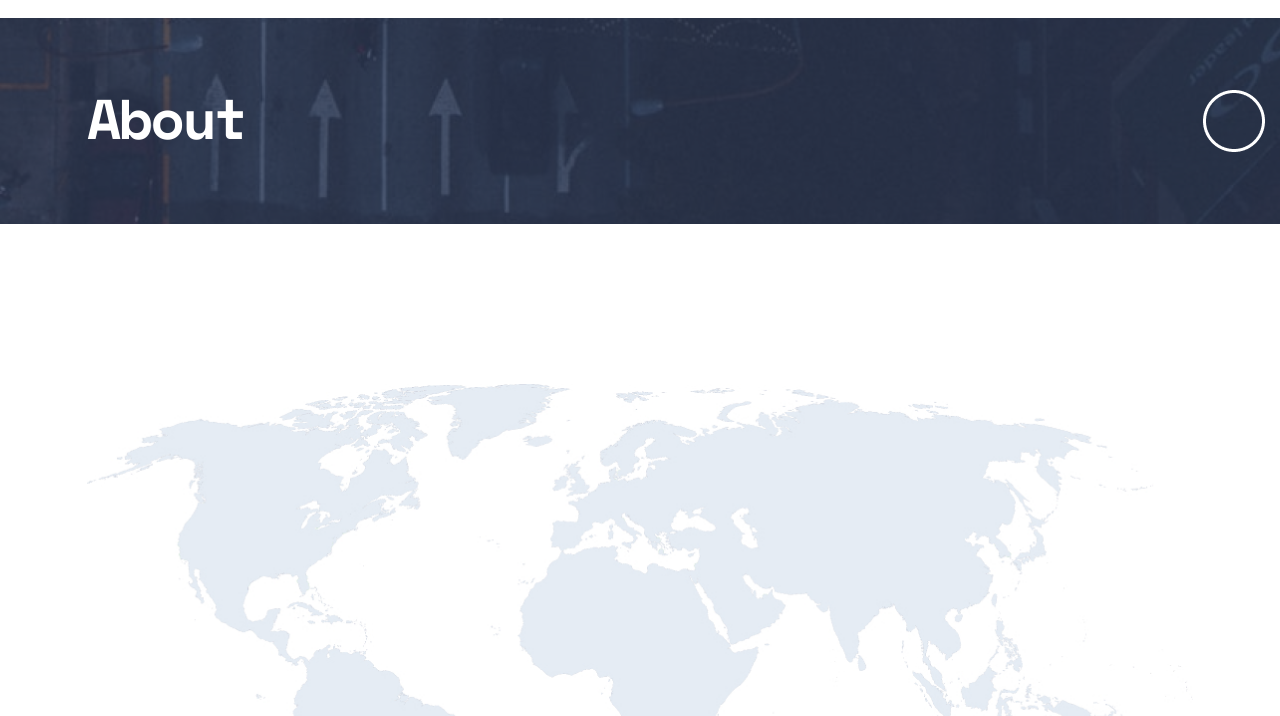
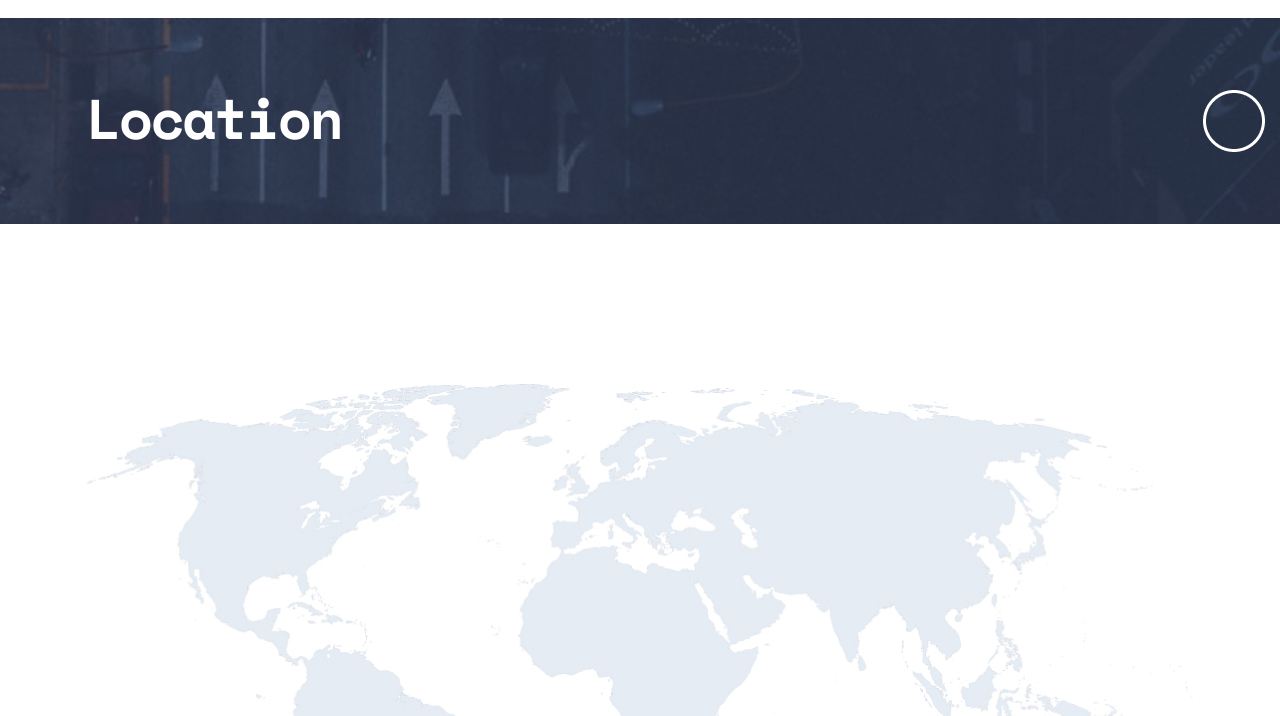
Before and after one commit to orifjonov-abbosbek/scoot, a plain HTML site: page location.html in a window 1280 px wide. Shown: the part 84-800 px from the top of the page. Drawn offline with nearby package versions, Linux system fonts and the light colour scheme.

Commit message:
location page name changed

```diff
--- a/location.html
+++ b/location.html
@@ -61,7 +61,7 @@
       <div class="overlay-bg">
         <div class="about-hero__bg">
           <div class="container">
-            <h2 class="about-hero__section-title">About</h2>
+            <h2 class="about-hero__section-title">Location</h2>
           </div>
         </div>
       </div>
```
